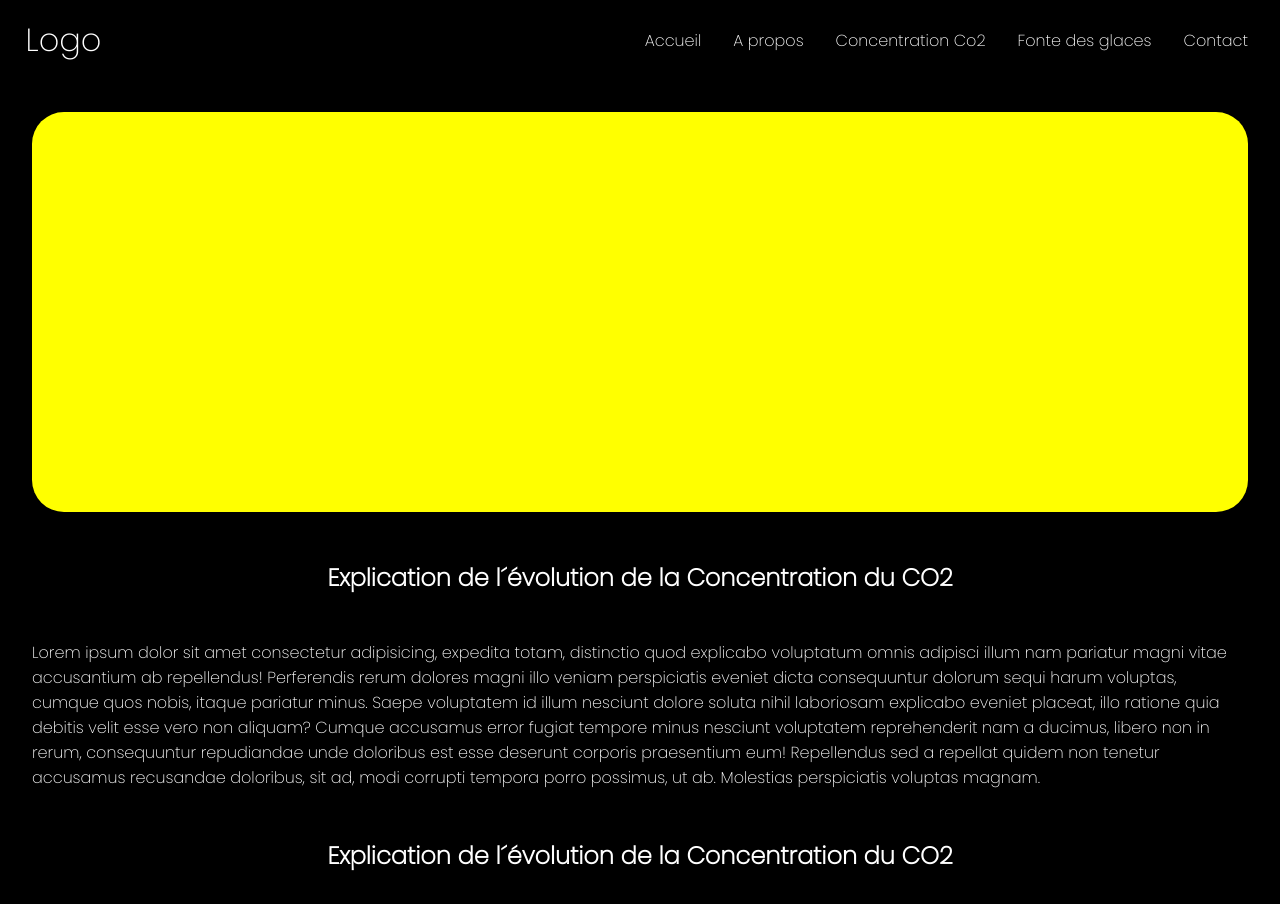
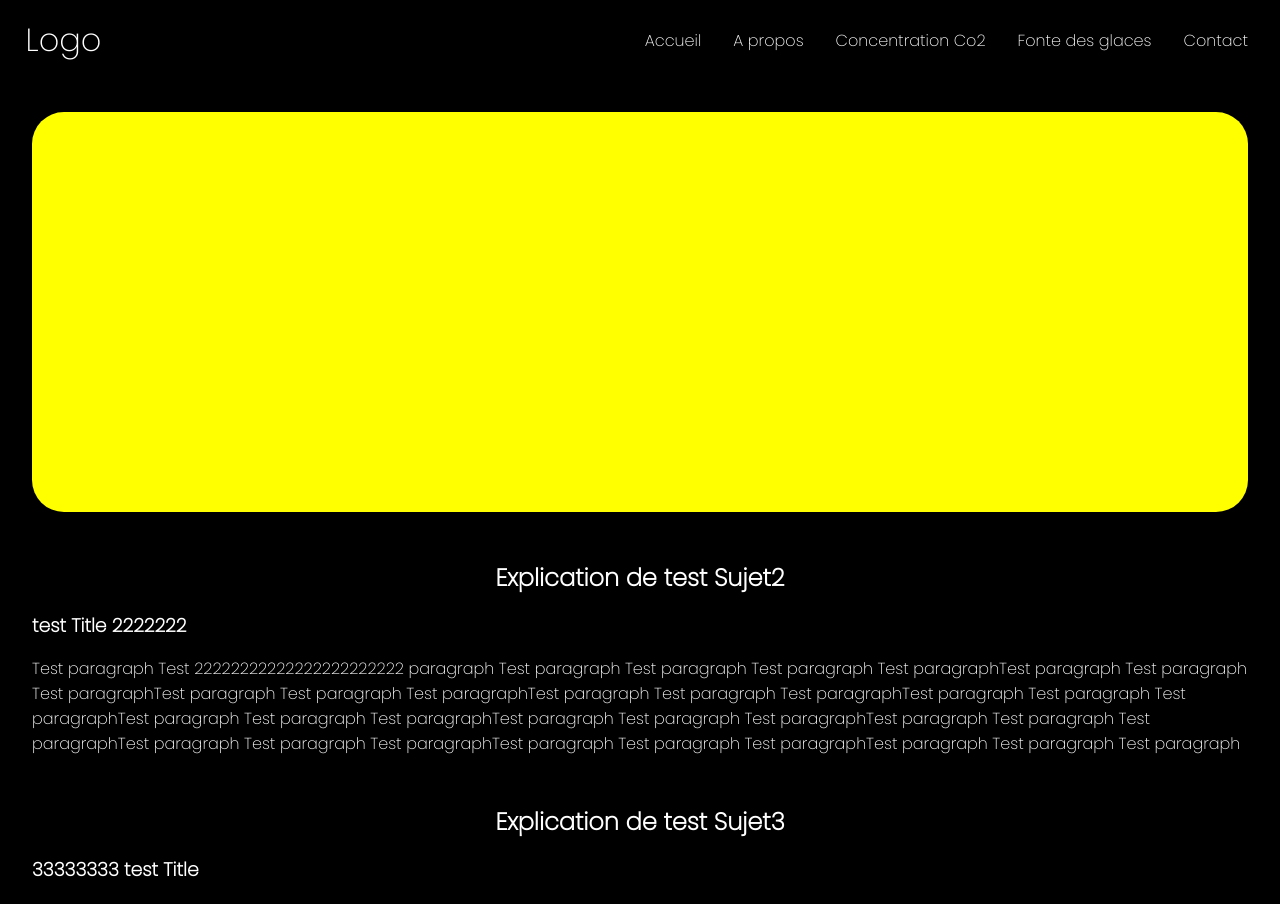
Before and after one commit to WildCodeSchool/-RMT-2203--Erreur404-miditrente, a React (Vite) app in the folder frontend/: page /Co2 in a window 1280 px wide. Shown: the top 904 px of the page. Built offline with nearby package versions, Linux system fonts and the light colour scheme.

Commit message:
Adding props to the component explication and creating the data file for explicationsdata

```diff
--- a/frontend/src/App.css
+++ b/frontend/src/App.css
@@ -25,7 +25,8 @@ body {
 }
 
 h1,
-h2 {
+h2,
+h3 {
   margin-bottom: 1rem;
   color: var(--light);
 }
--- a/frontend/src/App.jsx
+++ b/frontend/src/App.jsx
@@ -9,8 +9,6 @@ import Co2 from "./pages/Co2";
 import Fonte from "./pages/Fonte";
 import Info from "./pages/Info";
 import Nav from "./components/Nav";
-
-import "./App.css";
 
 function App() {
   return (
--- a/frontend/src/components/Explication.jsx
+++ b/frontend/src/components/Explication.jsx
@@ -1,27 +1,13 @@
-function Explication() {
+function Explication({ explicationData }) {
   return (
     <section className="explication_section_tg">
       <h2 className="explication_title">
-        Explication de l´évolution de la Concentration du CO2
+        Explication de {explicationData.sujet}
       </h2>
 
       <article>
-        <h3>L´analyse des chiffres </h3>
-        <p>
-          Lorem ipsum dolor sit amet consectetur adipisicing, expedita totam,
-          distinctio quod explicabo voluptatum omnis adipisci illum nam pariatur
-          magni vitae accusantium ab repellendus! Perferendis rerum dolores
-          magni illo veniam perspiciatis eveniet dicta consequuntur dolorum
-          sequi harum voluptas, cumque quos nobis, itaque pariatur minus. Saepe
-          voluptatem id illum nesciunt dolore soluta nihil laboriosam explicabo
-          eveniet placeat, illo ratione quia debitis velit esse vero non
-          aliquam? Cumque accusamus error fugiat tempore minus nesciunt
-          voluptatem reprehenderit nam a ducimus, libero non in rerum,
-          consequuntur repudiandae unde doloribus est esse deserunt corporis
-          praesentium eum! Repellendus sed a repellat quidem non tenetur
-          accusamus recusandae doloribus, sit ad, modi corrupti tempora porro
-          possimus, ut ab. Molestias perspiciatis voluptas magnam.
-        </p>
+        <h3>{explicationData.title}</h3>
+        <p> {explicationData.paragraph} </p>
       </article>
     </section>
   );
--- a/frontend/src/components/Nav.css
+++ b/frontend/src/components/Nav.css
@@ -1,4 +1,3 @@
-
 :root {
   --light: rgb(255, 255, 255);
   --dark: rgb(0, 0, 0);
@@ -44,10 +43,8 @@
   background: transparent;
   border: none;
   color: inherit;
-
-
 }
-@media screen and (max-width:768px) {
+@media screen and (max-width: 768px) {
   .navbar_links_mt {
     flex-direction: column;
     justify-content: center;
@@ -95,7 +92,6 @@
     position: fixed;
     top: 2rem;
     right: 4rem;
-
   }
   .navbar_burger_mt:hover {
     cursor: pointer;
--- a/frontend/src/components/Nav.jsx
+++ b/frontend/src/components/Nav.jsx
@@ -8,7 +8,6 @@ function Nav() {
   const [showlinks, setShowLinks] = useState(false);
 
   return (
-
     <nav className={`navbar_mt ${showlinks ? "show_nav_mt" : "hidden_nav_mt"}`}>
       <div className="navbar_logo_mt" />
       <Link to="/" className="nav_logo_mt">
--- /dev/null
+++ b/frontend/src/datas/explication-data.js
@@ -0,0 +1,24 @@
+// Data for the Explication component !
+
+const explicationData = [
+  {
+    title: "test Title",
+    sujet: "test Sujet",
+    paragraph:
+      "Test paragraph Test paragraph Test paragraph Test paragraph Test paragraph Test paragraphTest paragraph Test paragraph Test paragraphTest paragraph Test paragraph Test paragraphTest paragraph Test paragraph Test paragraphTest paragraph Test paragraph Test paragraphTest paragraph Test paragraph Test paragraphTest paragraph Test paragraph Test paragraphTest paragraph Test paragraph Test paragraphTest paragraph Test paragraph Test paragraphTest paragraph Test paragraph Test paragraphTest paragraph Test paragraph Test paragraph",
+  },
+  {
+    title: "test Title 2222222",
+    sujet: "test Sujet2",
+    paragraph:
+      "Test paragraph Test 22222222222222222222222  paragraph Test paragraph Test paragraph Test paragraph Test paragraphTest paragraph Test paragraph Test paragraphTest paragraph Test paragraph Test paragraphTest paragraph Test paragraph Test paragraphTest paragraph Test paragraph Test paragraphTest paragraph Test paragraph Test paragraphTest paragraph Test paragraph Test paragraphTest paragraph Test paragraph Test paragraphTest paragraph Test paragraph Test paragraphTest paragraph Test paragraph Test paragraphTest paragraph Test paragraph Test paragraph",
+  },
+  {
+    title: "33333333 test Title",
+    sujet: "test Sujet3",
+    paragraph:
+      "Test paragraph33333333333333333333333333333333333333333333333333333333333333333333333333333333333333333333333333333333333333333 Test paragraph Test paragraph Test paragraph Test paragraph Test paragraphTest paragraph Test paragraph Test paragraphTest paragraph Test paragraph Test paragraphTest paragraph Test paragraph Test paragraphTest paragraph Test paragraph Test paragraphTest paragraph Test paragraph Test paragraphTest paragraph Test paragraph Test paragraphTest paragraph Test paragraph Test paragraphTest paragraph Test paragraph Test paragraphTest paragraph Test paragraph Test paragraphTest paragraph Test paragraph Test paragraph",
+  },
+];
+
+export default explicationData;
--- a/frontend/src/pages/Co2.jsx
+++ b/frontend/src/pages/Co2.jsx
@@ -1,4 +1,6 @@
+import React from "react";
 import Explication from "../components/Explication";
+import explicationData from "../datas/explication-data";
 
 import "../CO2.css";
 
@@ -7,8 +9,8 @@ function Co2() {
     <div className="co2_main_tg">
       <h1>Concentration de Co2</h1>
       <div className="co2_graph_tg" />
-      <Explication />
-      <Explication />
+      <Explication explicationData={explicationData[1]} />
+      <Explication explicationData={explicationData[2]} />
     </div>
   );
 }
```
Also changed, not shown: frontend/src/CO2.css (+5 -8 lines), frontend/src/Home.css (+4 -6 lines). Lines whose indentation alone changed are shown as unchanged.
